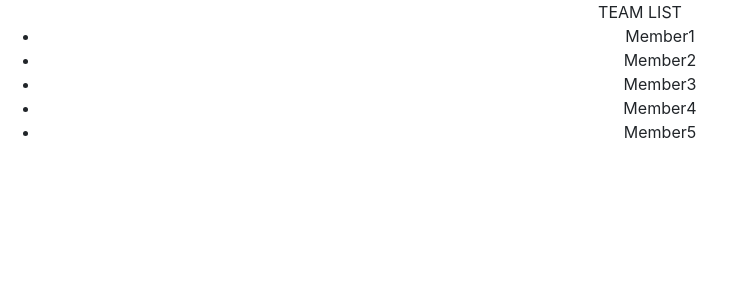
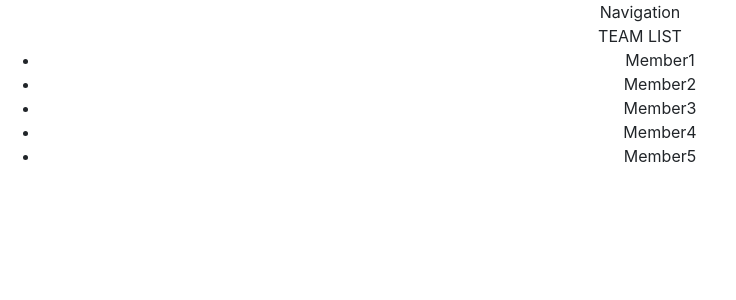
Before and after one commit to 47analogy/starting-5, a React (Create React App) app: page / in a window 1280 px wide. Shown: the top 300 px of the page, without its empty margins (0-736 px from the left). Built offline with nearby package versions, Linux system fonts and the light colour scheme; the HTML template or start-up script is replaced by a standard one.

Commit message:
add NavBar component

```diff
--- a/src/App.js
+++ b/src/App.js
@@ -1,11 +1,13 @@
 import React, { Component } from 'react';
 import './App.css';
 import TeamList from './components/TeamList/TeamList';
+import NavBar from './components/NavBar/NavBar';
 
 class App extends Component {
 	render() {
 		return (
 			<div className="App">
+				<NavBar />
 				<TeamList />
 			</div>
 		);
--- /dev/null
+++ b/src/components/NavBar/NavBar.js
@@ -0,0 +1,7 @@
+import React from 'react';
+
+const NavBar = () => {
+	return <div>Navigation</div>;
+};
+
+export default NavBar;
```
